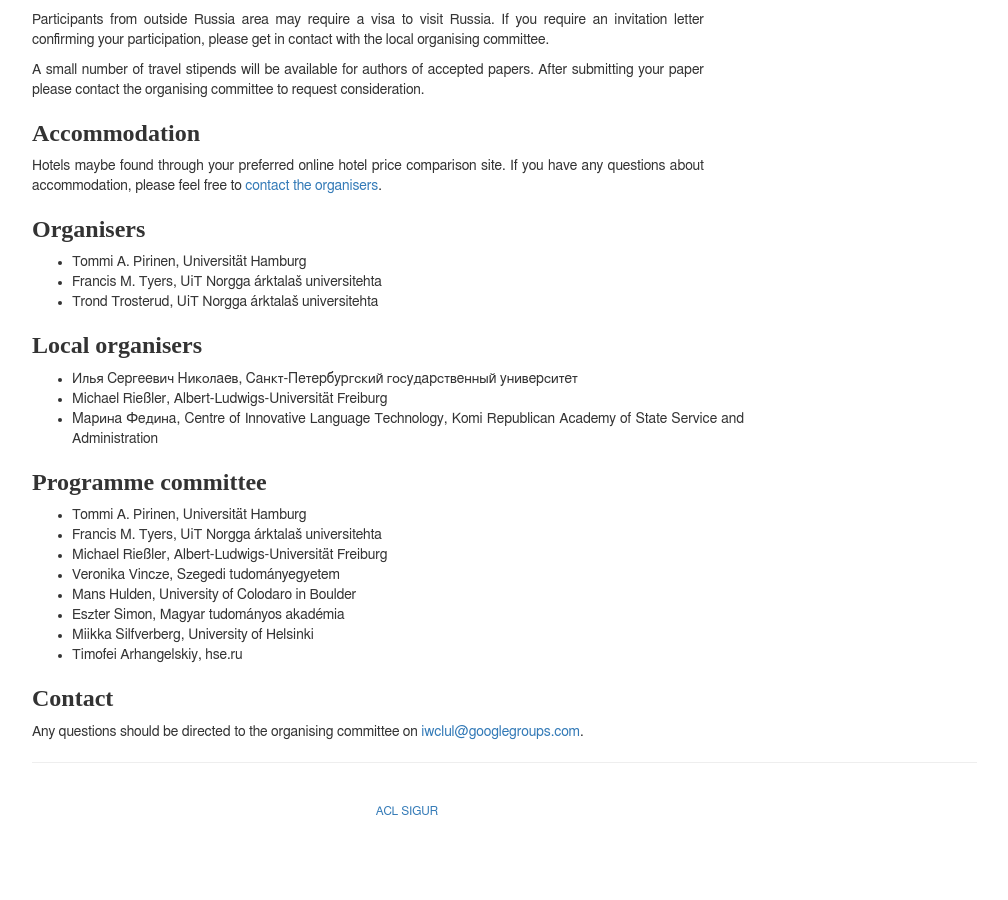
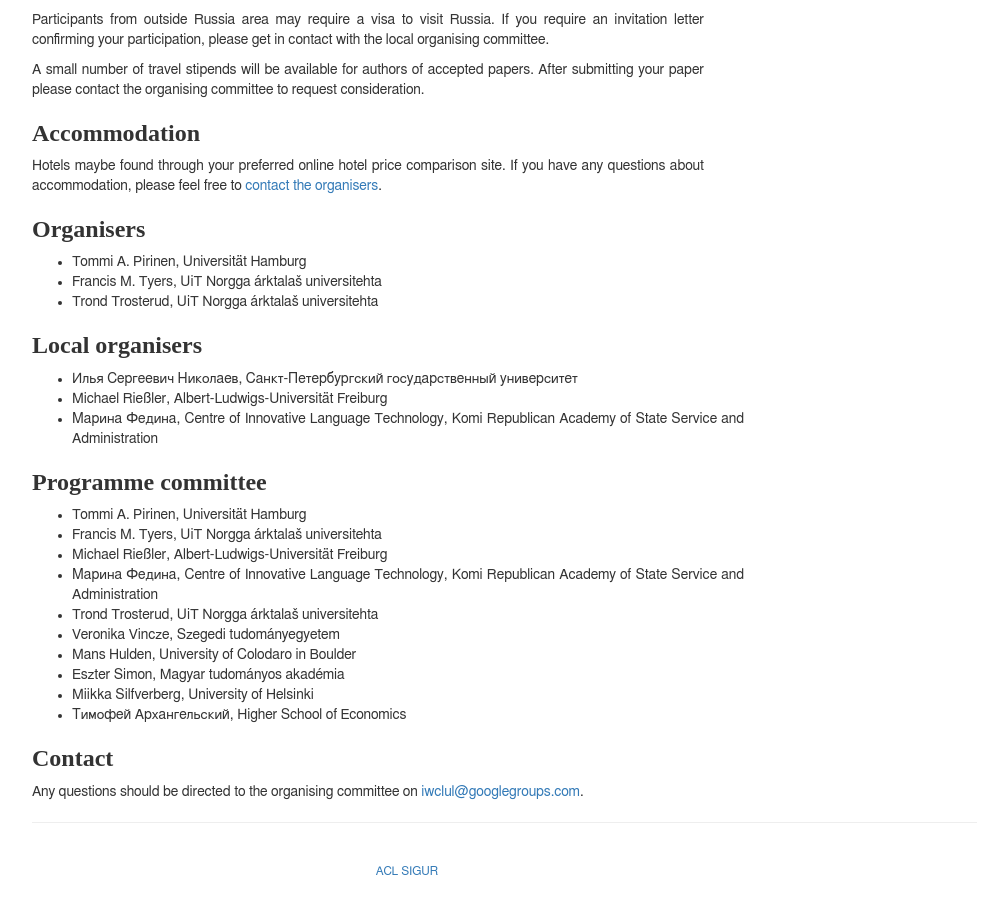
Before and after one commit to acl-sigur/acl-sigur.github.io, a Jekyll site: the page built from iwclul2017.eng.md, in a window 1280 px wide and 900 px high, scrolled down 2382 px. Shown: the whole window, without its empty margins (233-1241 px from the left). Built offline with Jekyll 4.4.1, drawn with Linux system fonts in a browser that asks for light colours; before the commit the page ends 3222 px from its top, so only the background shows below that.

Commit message:
Update iwclul2017.eng.md

```diff
--- a/iwclul2017.eng.md
+++ b/iwclul2017.eng.md
@@ -194,11 +194,14 @@ organisers][orgmail].
 * Tommi A. Pirinen, Universität Hamburg
 * Francis M. Tyers, UiT Norgga árktalaš universitehta
 * Michael Rießler, Albert-Ludwigs-Universität Freiburg
+* Марина Федина, Centre of Innovative Language Technology,
+  Komi Republican Academy of State Service and Administration
+* Trond Trosterud, UiT Norgga árktalaš universitehta
 * Veronika Vincze, Szegedi tudományegyetem
 * Mans Hulden, University of Colodaro in Boulder
 * Eszter Simon, Magyar tudományos akadémia
 * Miikka Silfverberg, University of Helsinki
-* Timofei Arhangelskiy, hse.ru
+* Тимофей Архангельский, Higher School of Economics
 
 
 ### Contact
```
